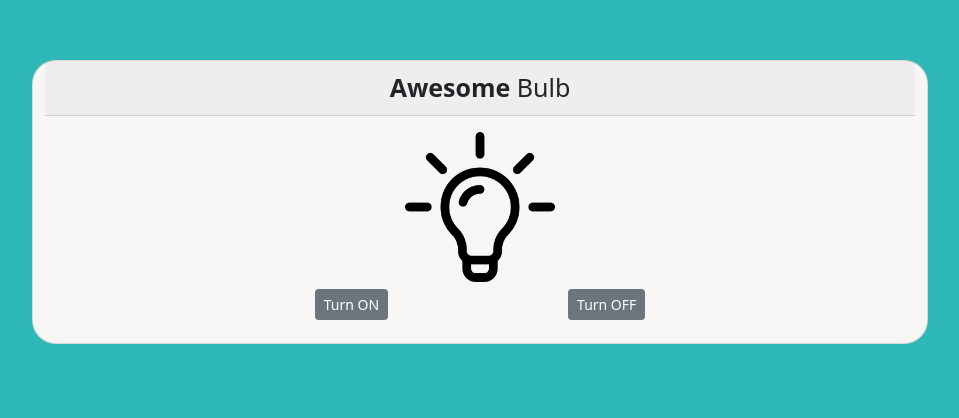
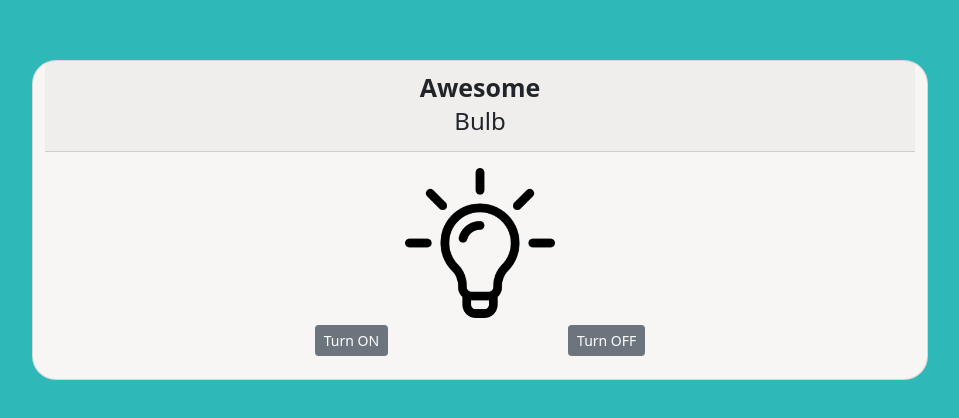
Before and after one commit to madhavgupta07/Light-Bulb, a plain HTML site: page index.html in a window 1280 px wide. Shown: the part 140-558 px from the top of the page, without its empty margins (160-1119 px from the left). Drawn offline with nearby package versions, Linux system fonts and the light colour scheme.

Commit message:
Update index.html

```diff
--- a/index.html
+++ b/index.html
@@ -11,10 +11,11 @@
     <link rel="stylesheet" href="style.css">
 </head>
 
-<body>
+<body id="body">
     <div class="card text-center container">
         <div class="card-header">
-            <span style="font-weight: bolder;">Awesome</span> Bulb
+            <span style="font-weight: bolder;">Awesome</span><br>
+            <h4><span id="switchs">Bulb</span></h4>
         </div>
         <div class="card-body">
             <img id="myImage" src="turnOff.png" class="rounded mx-auto d-block image" alt="turnOff">
```
